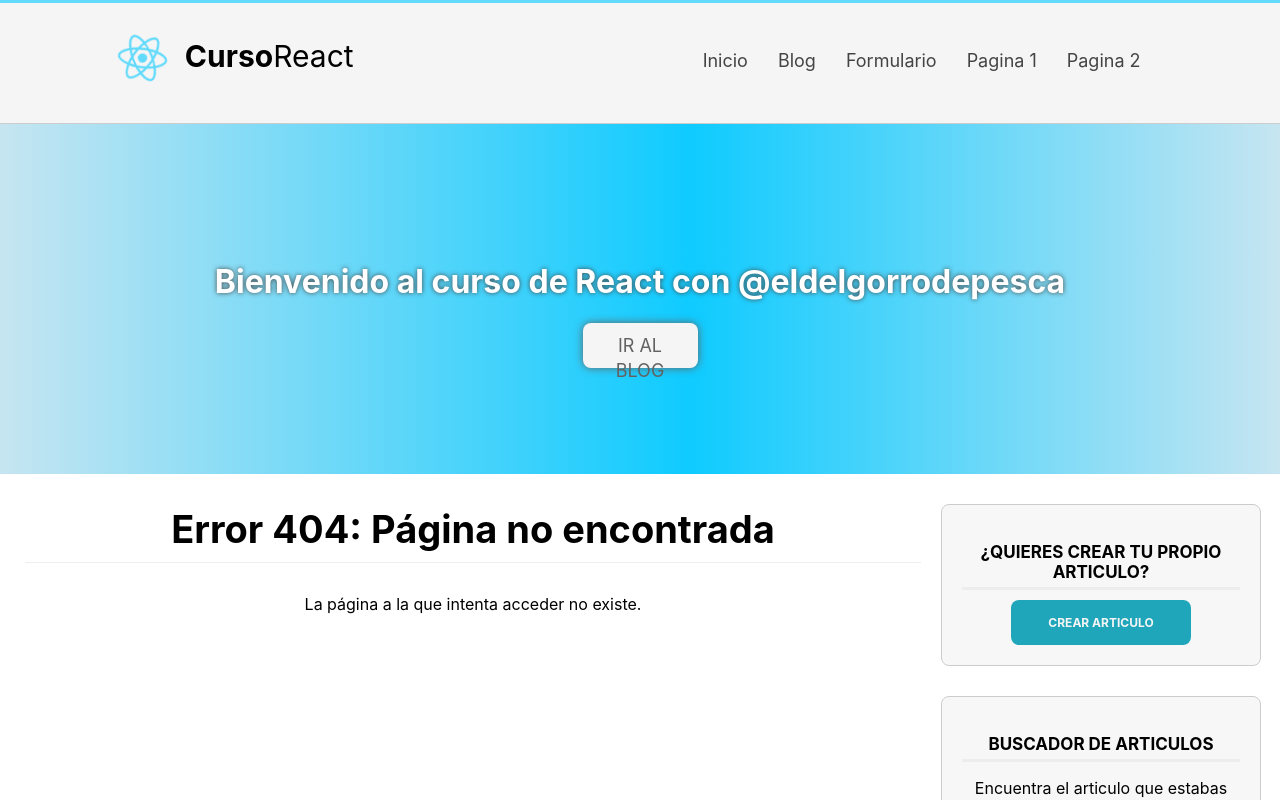
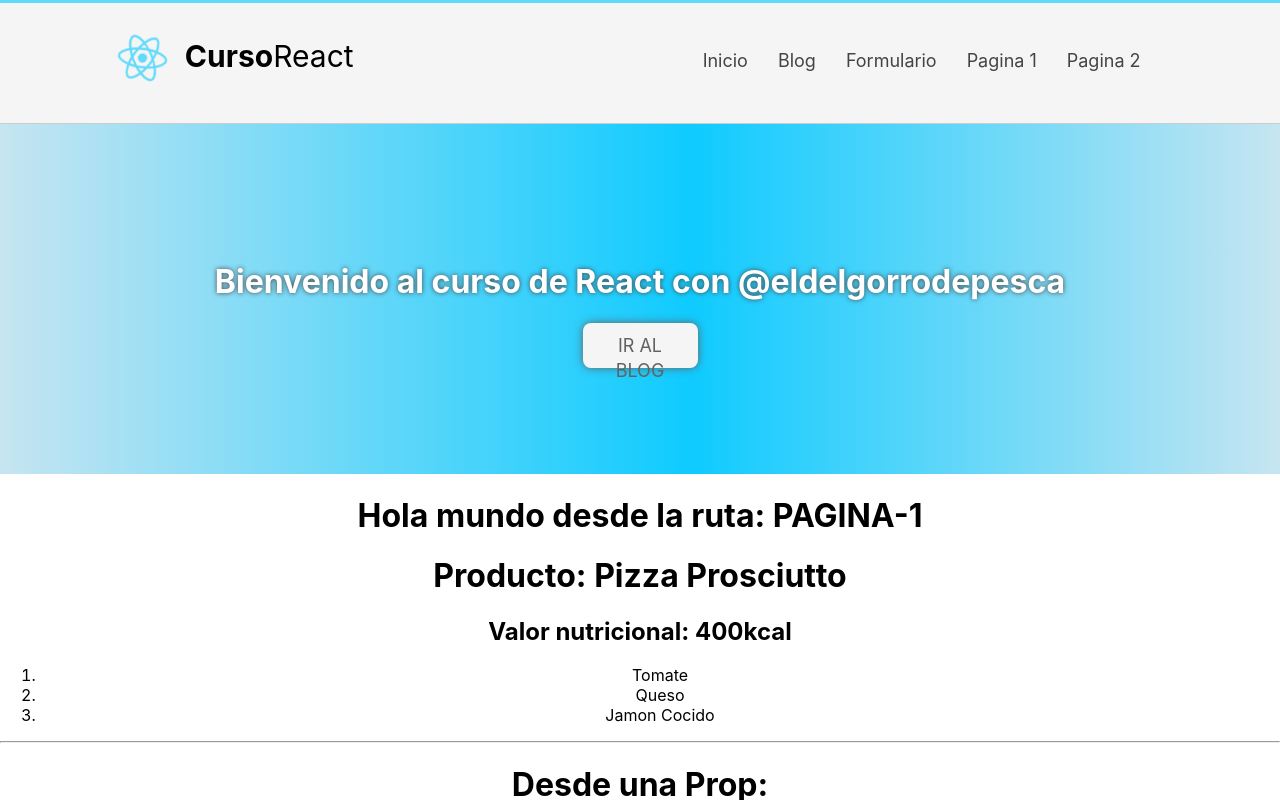
Before and after one commit to eldelgorrodepesca/aprendiendoreact, a React (Create React App) app: page /pagina-1 in a window 1280 px wide. Shown: the top 800 px of the page. Built offline with nearby package versions, Linux system fonts and the light colour scheme.

Commit message:
MiComponente fix, Guia fix, URL routing and URL parameters

```diff
--- a/src/Guia.js
+++ b/src/Guia.js
@@ -18,9 +18,38 @@ class Guia extends Component {
                 <Switch>
                     <Route exact path='/' component={Peliculas} />
                     <Route exact path='/index.html' component={Peliculas} />
-
                     <Route path='/ruta-prueba' component={SeccionPruebas} />
                     <Route path='/segunda-ruta' component={MiComponente} />
+
+                    <Route exact path="/pagina-1" render={() => (
+                        <React.Fragment>
+                            <h1>Hola mundo desde la ruta: PAGINA-1</h1>
+                            <MiComponente saludo="Hola amigo" />
+                        </React.Fragment>
+                    )} />
+
+                    <Route exact path="/pruebas/:nombre/:apellidos?" render={(props) => {
+                        var nombre = props.match.params.nombre;
+                        var apellidos = props.match.params.apellidos;
+
+                        return (
+                            <div id='content'>
+                                <h1 className='subheader'>Pagina de pruebas</h1>
+                                <h2>
+                                    {nombre && !apellidos &&
+                                        <React.Fragment>
+                                            {nombre}
+                                        </React.Fragment>
+                                    }
+                                    {nombre && apellidos &&
+                                        <React.Fragment>
+                                            {nombre} {apellidos}
+                                        </React.Fragment>
+                                    }
+                                </h2>
+                            </div>
+                        )
+                    }} />
 
                     <Route component={Error} />
                 </Switch>
--- a/src/components/MiComponente.jsx
+++ b/src/components/MiComponente.jsx
@@ -1,10 +1,38 @@
-import React, {Component} from "react";
+import React, { Component } from "react";
 
 class MiComponente extends Component {
 
     render() {
-        return(
-            <h1>Soy el componente llamado: MiComponente</h1>
+        let receta = {
+            nombre: 'Pizza Prosciutto',
+            ingredientes: ['Tomate', 'Queso', 'Jamon Cocido'],
+            calorias: 400 + 'kcal'
+        }
+
+        return (
+            <div className="mi-componente">
+                <h1>{'Producto: ' + receta.nombre}</h1>
+                <h2>{'Valor nutricional: ' + receta.calorias}</h2>
+                <ol>
+                    {
+                        receta.ingredientes.map((ingrediente, i) => {
+                            return (
+                                <li key={i}>
+                                    {ingrediente}
+                                </li>
+                            )
+                        })
+                    }
+                </ol>
+                <hr />
+
+                {this.props.saludo &&
+                    <React.Fragment>
+                        <h1>Desde una Prop: </h1>
+                        <h3>{this.props.saludo}</h3>
+                    </React.Fragment>
+                }
+            </div>
         );
     }
 }
```
